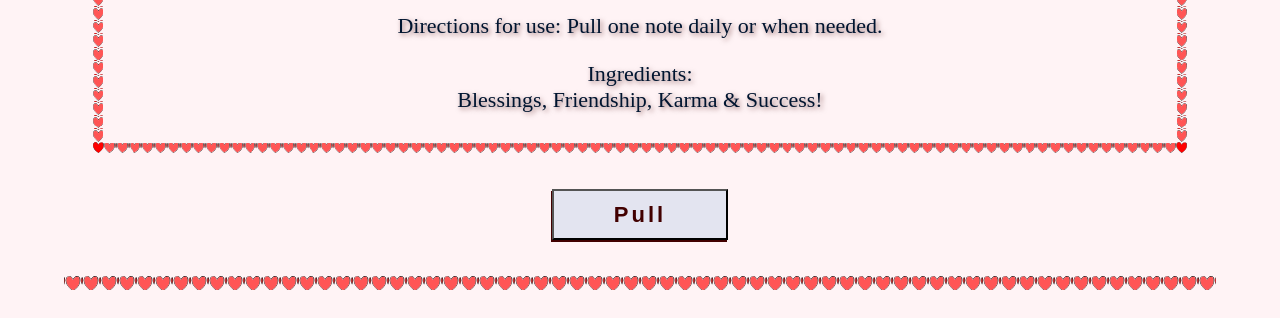
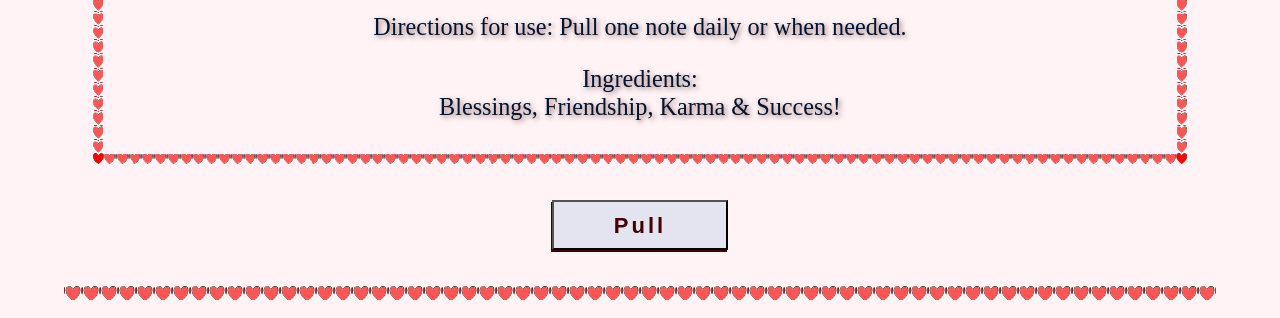
Before and after one commit to M4tryxXx/greenLemon, a plain HTML site: page codecademyprojects/Today-What/index.html in a window 1280 px wide. Shown: the part 343-661 px from the top of the page. Drawn offline with Linux system fonts and the light colour scheme.

Commit message:
update style.css

```diff
--- a/codecademyprojects/Today-What/resources/style.css
+++ b/codecademyprojects/Today-What/resources/style.css
@@ -64,7 +64,7 @@ main {
 
 p {
     font-weight: 500;
-    text-size: 1.1rem;
+    font-size: 1.1rem;
 }
 
 .instructionscontent {
```
